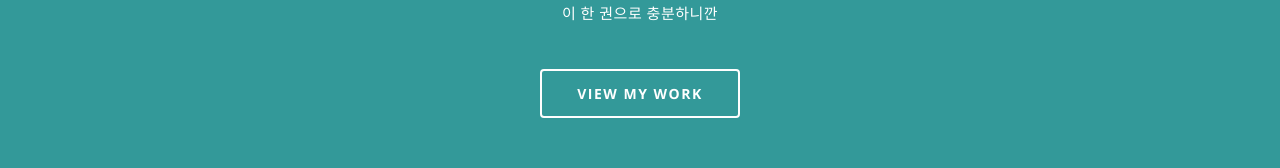
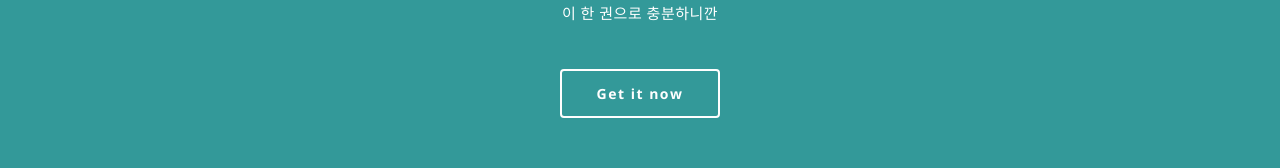
Before and after one commit to DeepLearningLog/DeelLearningLog.github.io, a plain HTML site: page index.html in a window 1280 px wide. Shown: the part 460-628 px from the top of the page. Drawn offline with nearby package versions, Linux system fonts and the light colour scheme.

Commit message:
Update index.html

```diff
--- a/index.html
+++ b/index.html
@@ -111,7 +111,7 @@
 
 					<div class="mu-featured-content">
 						<p>다른 곳에서 찾지말자<br />이 한 권으로 충분하니깐</p>
-						<a href="https://kmong.com/gig/225298" class="mu-primary-btn">VIEW MY WORK</a>
+						<a href="https://kmong.com/gig/225298" class="mu-primary-btn">Get it now</a>
 					</div>
 
 				</div>
```
